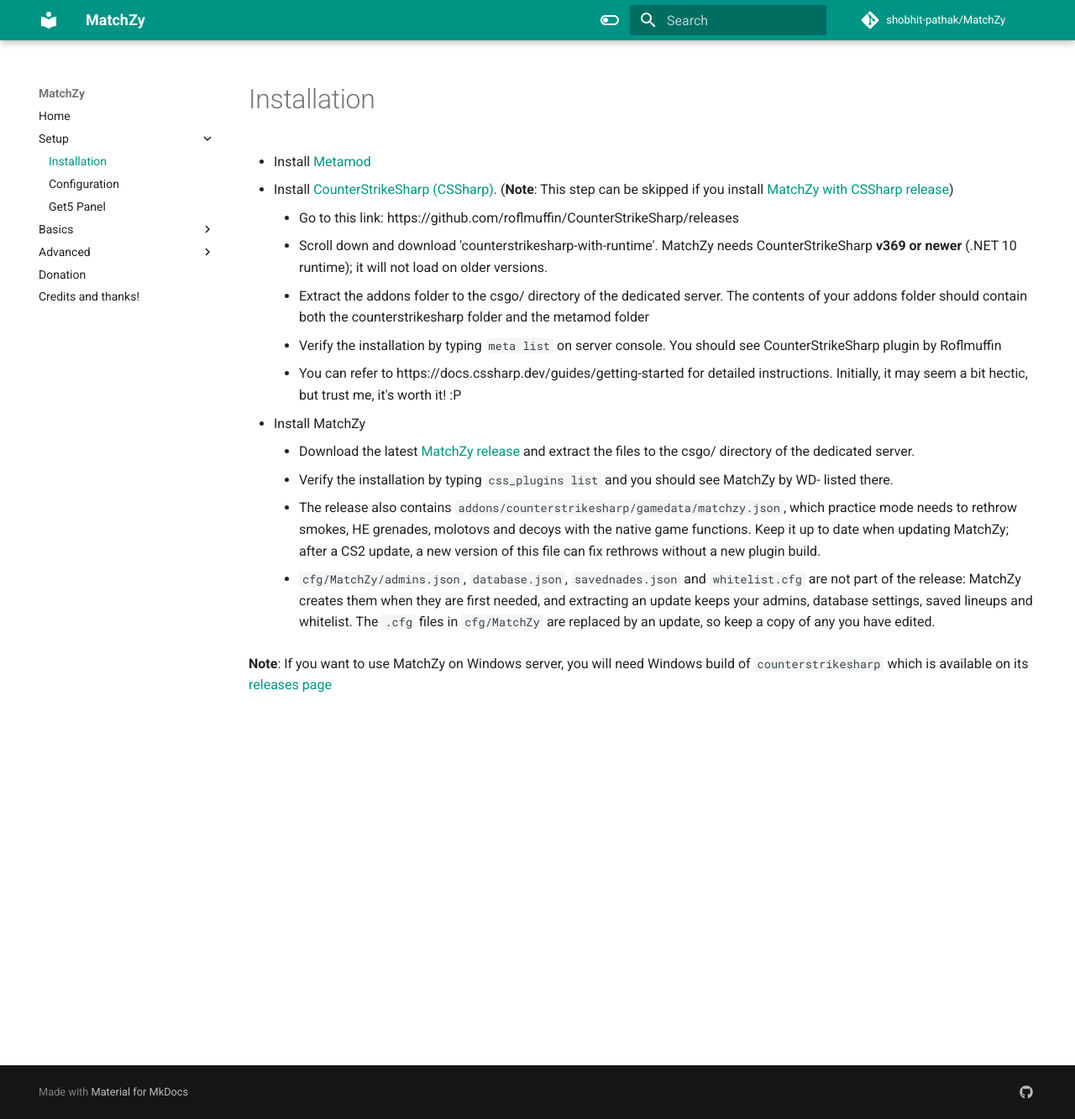
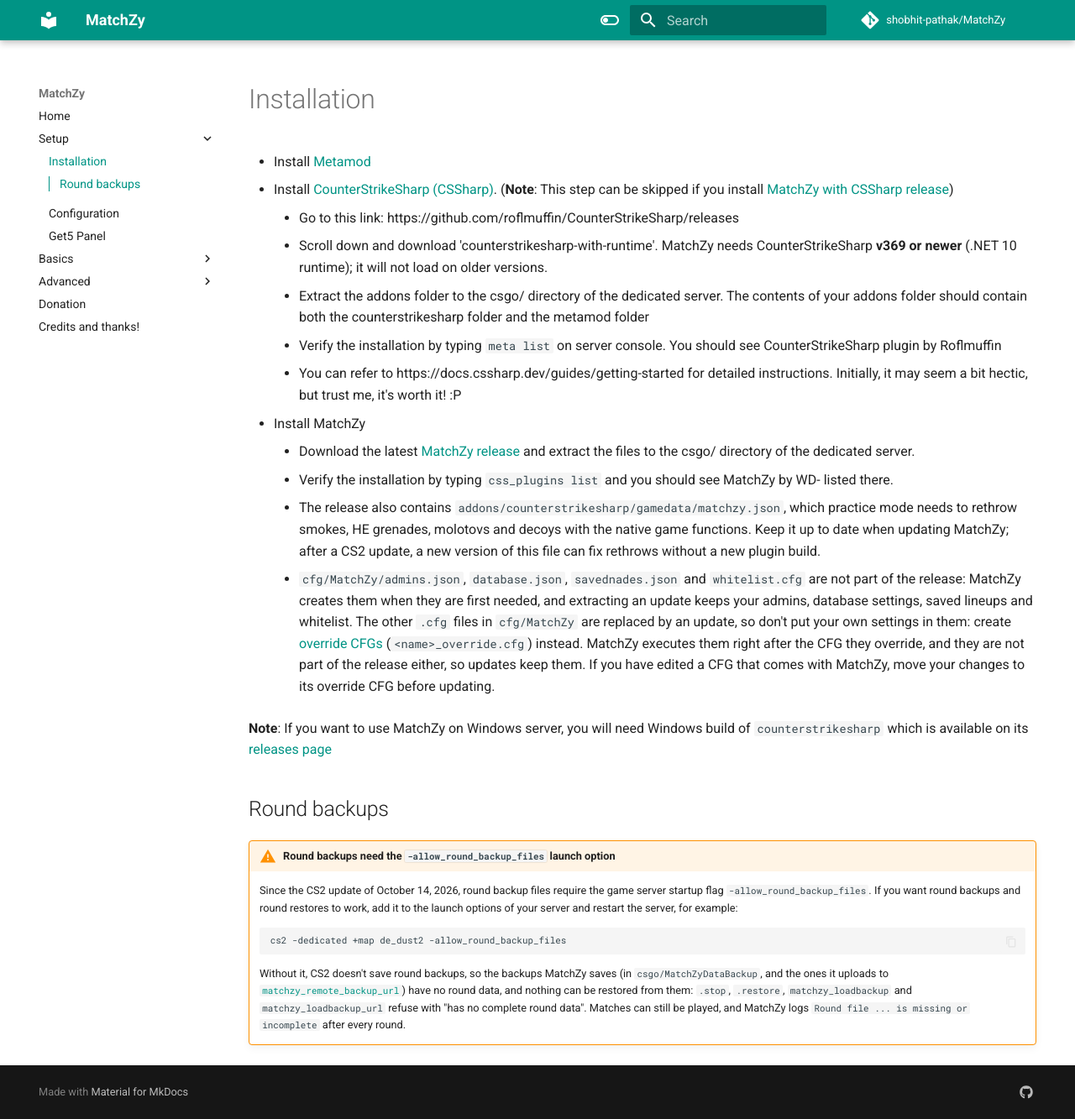
Before and after one commit to shobhit-pathak/MatchZy, an MkDocs documentation site: the page built from documentation/docs/installation.md, in a window 1280 px wide and 1333 px high. Shown: the whole window at 84% size. Built offline with MkDocs 1.6.1 and Material for MkDocs 9.7.7, drawn with Linux system fonts in a browser that asks for light colours; comment, search, counter and statistics services are not loaded.

Commit message:
Docs: -allow_round_backup_files for round backups, override CFGs in installation, changelog formatting
Since the CS2 update of October 14, 2026, round backup files require the
game server startup flag -allow_round_backup_files. Without it CS2 saves
no round backups, so the MatchZy backups have no round data and .stop,
.restore and matchzy_loadbackup(_url) have nothing to restore.

- Installation: Round backups section with a warning box about the flag,
  and the MatchZy log / chat messages shown without it.
- Commands (.stop, .restore) and configuration
  (matchzy_stop_command_available, matchzy_loadbackup) link to it.
- Installation: point to the override CFGs instead of "keep a copy of any
  you have edited", now that updates keep the override CFGs.
- Changelog: mention the flag in the 0.9.2 round restore fix, and use the
  same date heading level and no trailing space as the other entries.

Co-Authored-By: Claude Opus 5.5 <noreply@anthropic.com>

````diff
--- a/documentation/docs/installation.md
+++ b/documentation/docs/installation.md
@@ -11,6 +11,17 @@
 	* Download the latest [MatchZy release](https://github.com/shobhit-pathak/MatchZy/releases/) and extract the files to the csgo/ directory of the dedicated server.
 	* Verify the installation by typing `css_plugins list` and you should see MatchZy by WD- listed there.
 	* The release also contains `addons/counterstrikesharp/gamedata/matchzy.json`, which practice mode needs to rethrow smokes, HE grenades, molotovs and decoys with the native game functions. Keep it up to date when updating MatchZy; after a CS2 update, a new version of this file can fix rethrows without a new plugin build.
-	* `cfg/MatchZy/admins.json`, `database.json`, `savednades.json` and `whitelist.cfg` are not part of the release: MatchZy creates them when they are first needed, and extracting an update keeps your admins, database settings, saved lineups and whitelist. The `.cfg` files in `cfg/MatchZy` are replaced by an update, so keep a copy of any you have edited.
+	* `cfg/MatchZy/admins.json`, `database.json`, `savednades.json` and `whitelist.cfg` are not part of the release: MatchZy creates them when they are first needed, and extracting an update keeps your admins, database settings, saved lineups and whitelist. The other `.cfg` files in `cfg/MatchZy` are replaced by an update, so don't put your own settings in them: create [override CFGs](configuration.md#override-cfgs) (`<name>_override.cfg`) instead. MatchZy executes them right after the CFG they override, and they are not part of the release either, so updates keep them. If you have edited a CFG that comes with MatchZy, move your changes to its override CFG before updating.
 
 **Note**: If you want to use MatchZy on Windows server, you will need Windows build of `counterstrikesharp` which is available on its [releases page](https://github.com/roflmuffin/CounterStrikeSharp/releases)
+
+## Round backups
+
+!!! warning "Round backups need the `-allow_round_backup_files` launch option"
+    Since the CS2 update of October 14, 2026, round backup files require the game server startup flag `-allow_round_backup_files`. If you want round backups and round restores to work, add it to the launch options of your server and restart the server, for example:
+
+    ```
+    cs2 -dedicated +map de_dust2 -allow_round_backup_files
+    ```
+
+    Without it, CS2 doesn't save round backups, so the backups MatchZy saves (in `csgo/MatchZyDataBackup`, and the ones it uploads to [`matchzy_remote_backup_url`](configuration.md#matchzy_remote_backup_url)) have no round data, and nothing can be restored from them: `.stop`, `.restore`, `matchzy_loadbackup` and `matchzy_loadbackup_url` refuse with "has no complete round data". Matches can still be played, and MatchZy logs `Round file ... is missing or incomplete` after every round.
````
Also changed, not shown: documentation/docs/commands.md (+2 -2 lines), documentation/docs/configuration.md (+2 -2 lines), CHANGELOG.md.
